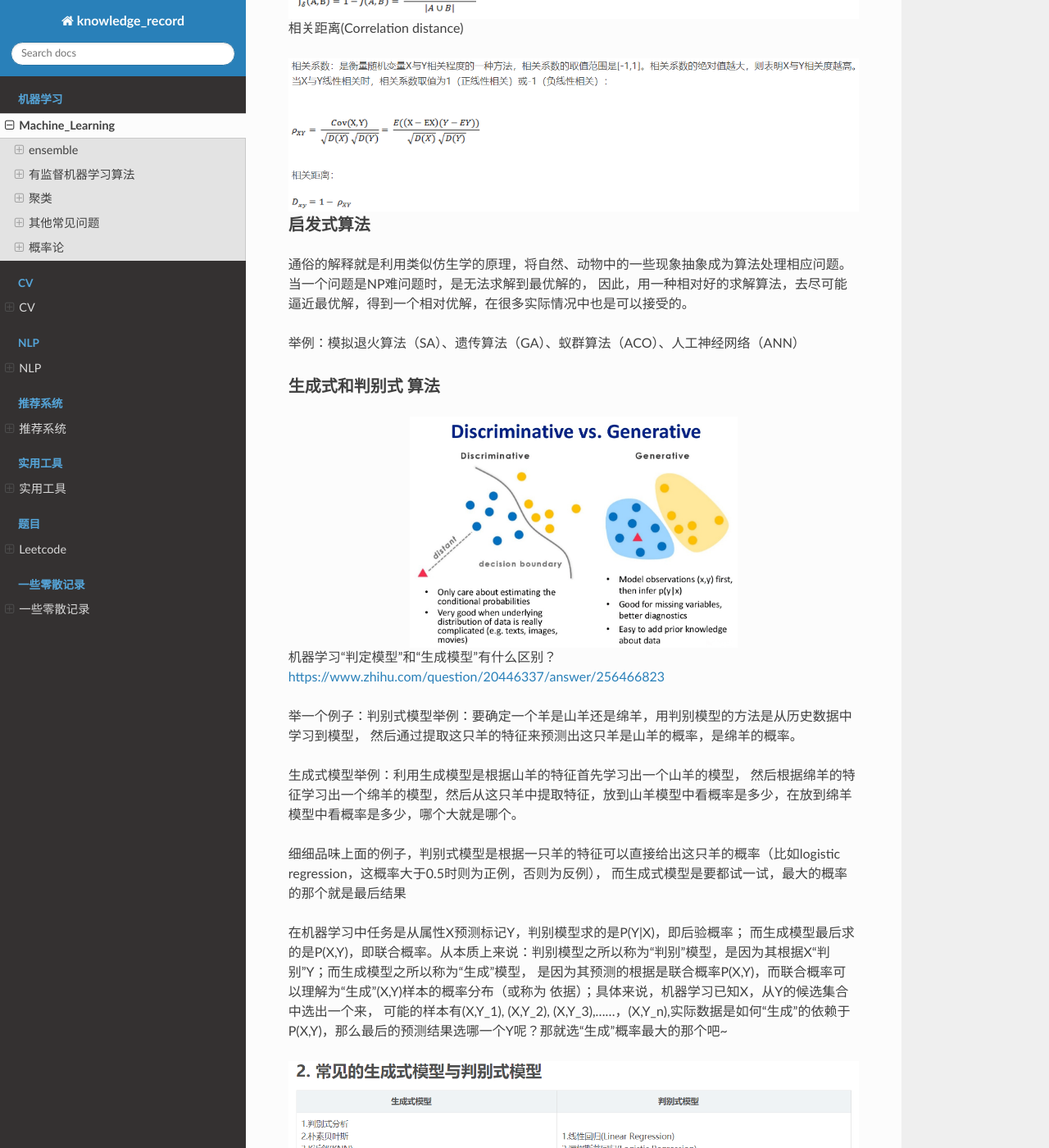
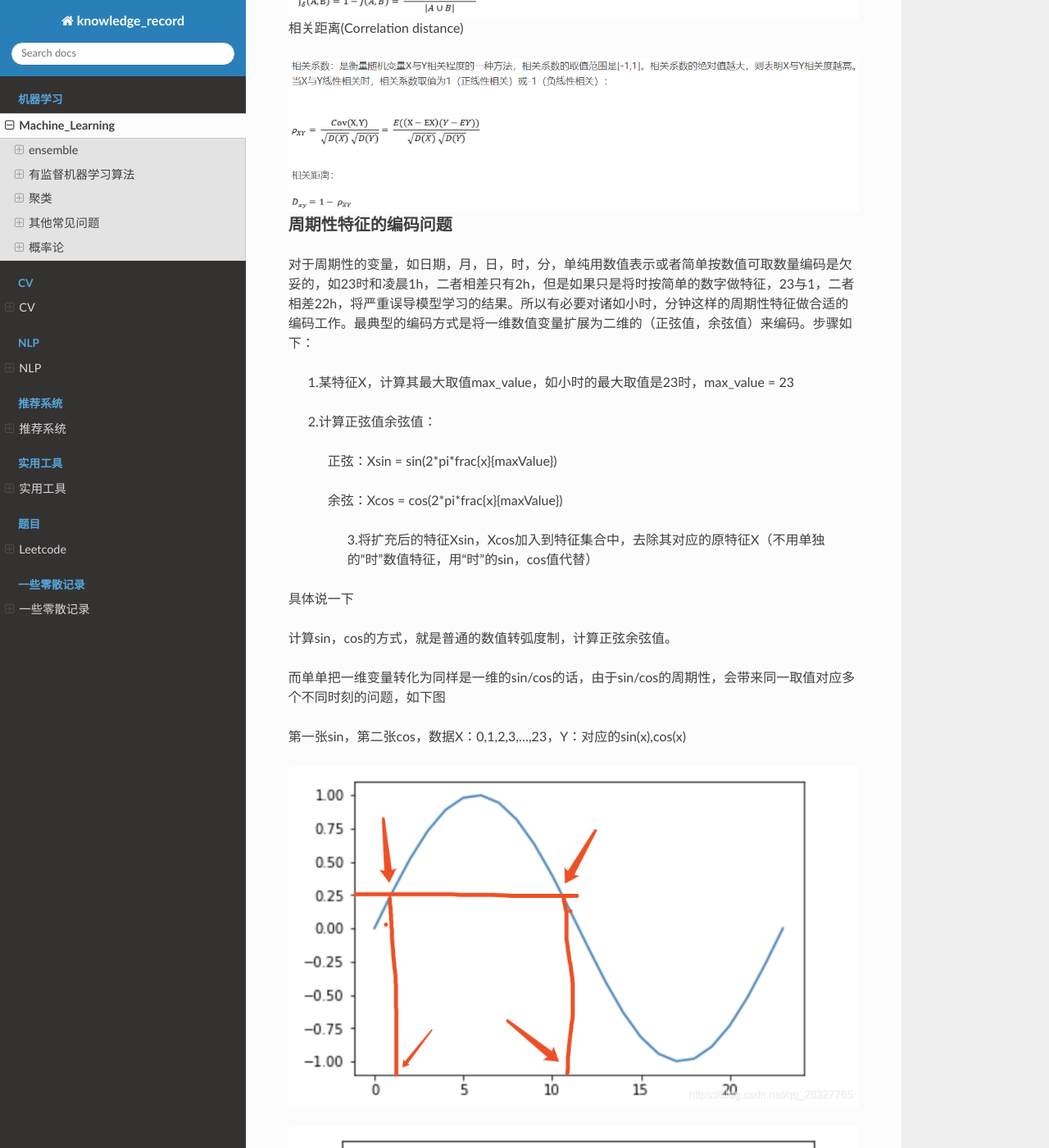
Before and after one commit to luochuankai-JHU/knowledge_record, a Sphinx documentation site: the page built from docs/machine_learning/machine_learning.rst, in a window 1280 px wide and 1400 px high, scrolled down 31380 px. Shown: the whole window at 82% size. Built offline with Sphinx 7.4.7 and the Read the Docs theme 2.0.0, drawn with Linux system fonts in a browser that asks for light colours; some of the changed text lies outside the part shown.

Commit message:
circle encode

```diff
--- a/docs/machine_learning/machine_learning.rst
+++ b/docs/machine_learning/machine_learning.rst
@@ -818,6 +818,40 @@ https://blog.csdn.net/J_Boom/article/details/86763024
 .. image:: ../../_static/machine_learning/相关距离.png
 	:align: center
 
+
+周期性特征的编码问题
+----------------------------------
+对于周期性的变量，如日期，月，日，时，分，单纯用数值表示或者简单按数值可取数量编码是欠妥的，如23时和凌晨1h，二者相差只有2h，但是如果只是将时按简单的数字做特征，23与1，二者相差22h，将严重误导模型学习的结果。所以有必要对诸如小时，分钟这样的周期性特征做合适的编码工作。最典型的编码方式是将一维数值变量扩展为二维的（正弦值，余弦值）来编码。步骤如下：
+
+  1.某特征X，计算其最大取值max_value，如小时的最大取值是23时，max_value = 23
+
+  2.计算正弦值余弦值：
+
+    正弦：Xsin = sin(2*pi*\frac{x}{maxValue})
+
+    余弦：Xcos = cos(2*pi*\frac{x}{maxValue})
+
+	3.将扩充后的特征Xsin，Xcos加入到特征集合中，去除其对应的原特征X（不用单独的“时”数值特征，用“时”的sin，cos值代替）
+
+具体说一下
+
+计算sin，cos的方式，就是普通的数值转弧度制，计算正弦余弦值。
+
+而单单把一维变量转化为同样是一维的sin/cos的话，由于sin/cos的周期性，会带来同一取值对应多个不同时刻的问题，如下图
+
+第一张sin，第二张cos，数据X：0,1,2,3,...,23，Y：对应的sin(x),cos(x)
+
+.. image:: ../../_static/machine_learning/circle_encode1.png
+	:align: left
+
+.. image:: ../../_static/machine_learning/circle_encode2.png
+	:align: right
+
+单独的一维sin/cos并不能限制取值的唯一性，而sin,cos组合便可以达到这个目的
+
+.. image:: ../../_static/machine_learning/circle_encode3.png
+	:align: center
+
 启发式算法
 -----------------------------
 通俗的解释就是利用类似仿生学的原理，将自然、动物中的一些现象抽象成为算法处理相应问题。当一个问题是NP难问题时，是无法求解到最优解的，
```
Also changed, not shown: docs/_static/machine_learning/circle_encode1.png (added), docs/_static/machine_learning/circle_encode2.png (added), docs/_static/machine_learning/circle_encode3.png (added).
